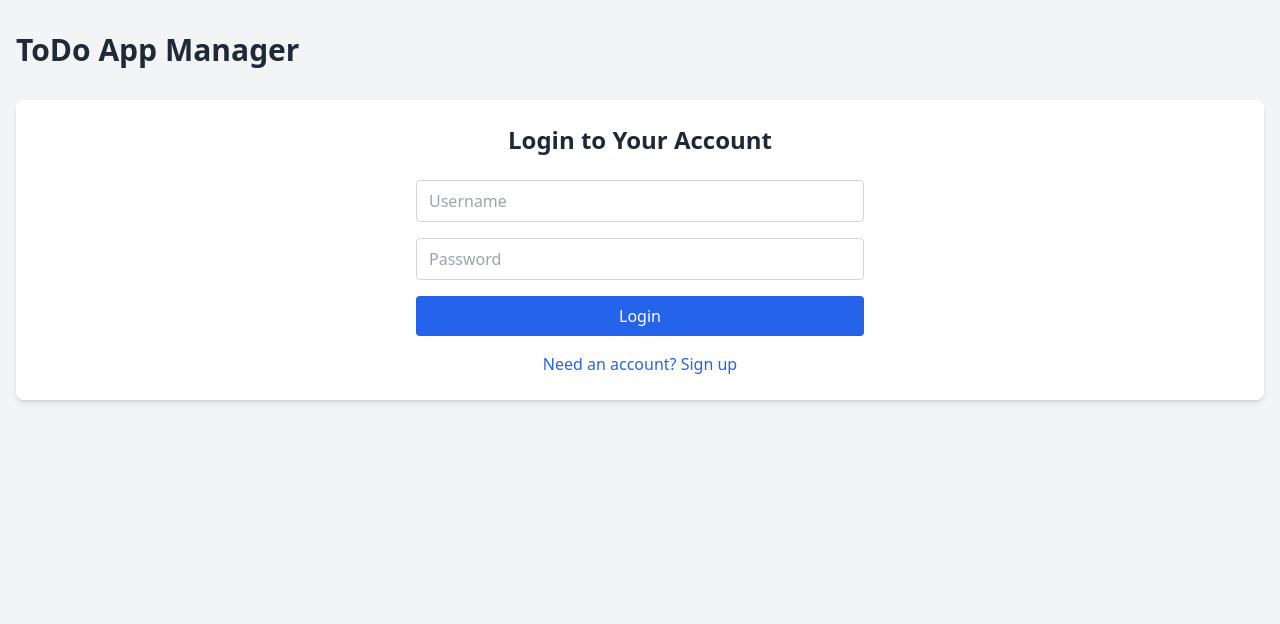
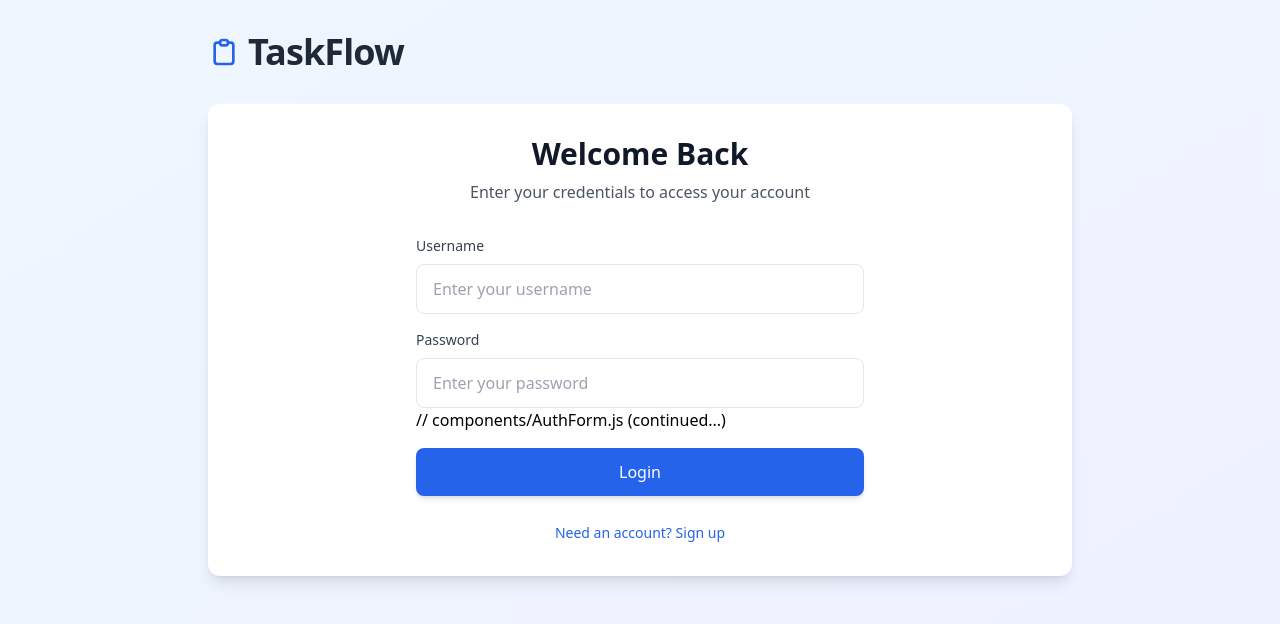
Before and after one commit to dwija12903/to-do-list-app, a React (Create React App) app in the folder frontend/: page / in a window 1280 px wide. Shown: the top 624 px of the page. Built offline with nearby package versions, Linux system fonts and the light colour scheme.

Commit message:
update frontend

```diff
--- a/frontend/src/App.js
+++ b/frontend/src/App.js
@@ -1,4 +1,3 @@
-// App.js
 import React, { useState, useEffect } from 'react';
 import axios from 'axios';
 import AuthForm from './components/AuthForm';
@@ -32,20 +31,25 @@ const App = () => {
   };
 
   return (
-    <div className="min-h-screen bg-gray-100">
-      <div className="container mx-auto px-4 py-8">
+    <div className="min-h-screen bg-gradient-to-br from-blue-50 to-indigo-50">
+      <div className="container mx-auto px-4 py-8 max-w-4xl">
         <header className="flex justify-between items-center mb-8">
-          <h1 className="text-3xl font-semibold text-gray-800">ToDo App Manager</h1>
+          <div className="flex items-center space-x-2">
+            <svg className="w-8 h-8 text-blue-600" fill="none" stroke="currentColor" viewBox="0 0 24 24">
+              <path strokeLinecap="round" strokeLinejoin="round" strokeWidth="2" d="M9 5H7a2 2 0 00-2 2v12a2 2 0 002 2h10a2 2 0 002-2V7a2 2 0 00-2-2h-2M9 5a2 2 0 002 2h2a2 2 0 002-2M9 5a2 2 0 012-2h2a2 2 0 012 2" />
+            </svg>
+            <h1 className="text-4xl font-bold text-gray-800 tracking-tight">TaskFlow</h1>
+          </div>
           {token && (
             <button
               onClick={handleLogout}
-              className="bg-blue-600 text-white px-4 py-2 rounded hover:bg-blue-700 transition duration-300 ease-in-out"
+              className="bg-white text-blue-600 px-6 py-2 rounded-lg shadow-sm hover:shadow-md transition-all duration-300 border border-blue-100 hover:border-blue-200 font-medium"
             >
               Logout
             </button>
           )}
         </header>
-        <main className="bg-white rounded-lg shadow-md p-6">
+        <main className="bg-white rounded-xl shadow-lg p-8 transition-all duration-300 hover:shadow-xl">
           {token ? (
             <TodoList tasks={tasks} setTasks={setTasks} token={token} />
           ) : (
--- a/frontend/src/components/AuthForm.js
+++ b/frontend/src/components/AuthForm.js
@@ -1,4 +1,3 @@
-// components/AuthForm.js
 import React, { useState } from 'react';
 import axios from 'axios';
 import { API_URL } from '../config';
@@ -8,10 +7,14 @@ const AuthForm = ({ setToken }) => {
     const [username, setUsername] = useState('');
     const [password, setPassword] = useState('');
     const [error, setError] = useState('');
+    const [isSubmitting, setIsSubmitting] = useState(false);
 
     const handleSubmit = async (e) => {
         e.preventDefault();
+        if (isSubmitting) return;
+
         setError('');
+        setIsSubmitting(true);
         try {
             const response = await axios.post(`${API_URL}/users/${isLogin ? 'login' : 'register'}`, {
                 username,
@@ -21,45 +24,84 @@ const AuthForm = ({ setToken }) => {
             setToken(response.data.token);
         } catch (error) {
             setError(error.response?.data?.message || 'An error occurred');
+        } finally {
+            setIsSubmitting(false);
         }
     };
 
     return (
         <div className="max-w-md mx-auto">
-            <h2 className="text-2xl font-semibold text-center mb-6 text-gray-800">
-                {isLogin ? 'Login to Your Account' : 'Create a New Account'}
+            <div className="text-center mb-8">
+                <h2 className="text-3xl font-bold text-gray-900 mb-2">
+                    {isLogin ? 'Welcome Back' : 'Create Account'}
                 </h2>
+                <p className="text-gray-600">
+                    {isLogin
+                        ? 'Enter your credentials to access your account'
+                        : 'Sign up for a new account to get started'}
+                </p>
+            </div>
             <form onSubmit={handleSubmit} className="space-y-4">
+                <div className="space-y-2">
+                    <label className="block text-sm font-medium text-gray-700">Username</label>
                     <input
                         type="text"
-                    placeholder="Username"
                         value={username}
                         onChange={(e) => setUsername(e.target.value)}
                         required
-                    className="w-full px-3 py-2 rounded border border-gray-300 focus:outline-none focus:ring-2 focus:ring-blue-500"
+                        className="w-full px-4 py-3 rounded-lg border border-gray-200 focus:border-blue-500 focus:ring-2 focus:ring-blue-200 transition-all duration-300"
+                        placeholder="Enter your username"
                     />
+                </div>
+                <div className="space-y-2">
+                    <label className="block text-sm font-medium text-gray-700">Password</label>
                     <input
                         type="password"
-                    placeholder="Password"
                         value={password}
                         onChange={(e) => setPassword(e.target.value)}
                         required
-                    className="w-full px-3 py-2 rounded border border-gray-300 focus:outline-none focus:ring-2 focus:ring-blue-500"
+                        className="w-full px-4 py-3 rounded-lg border border-gray-200 focus:border-blue-500 focus:ring-2 focus:ring-blue-200 transition-all duration-300"
+                        placeholder="Enter your password"
                     />
+                </div>
+                // components/AuthForm.js (continued...)
+                {error && (
+                    <div className="bg-red-50 text-red-600 p-3 rounded-lg text-sm">
+                        <svg className="w-5 h-5 inline-block mr-2" fill="none" stroke="currentColor" viewBox="0 0 24 24">
+                            <path strokeLinecap="round" strokeLinejoin="round" strokeWidth="2" d="M12 8v4m0 4h.01M21 12a9 9 0 11-18 0 9 9 0 0118 0z" />
+                        </svg>
+                        {error}
+                    </div>
+                )}
                 <button
                     type="submit"
-                    className="w-full bg-blue-600 text-white py-2 rounded hover:bg-blue-700 transition duration-300 ease-in-out"
+                    disabled={isSubmitting}
+                    className={`w-full py-3 rounded-lg font-medium transition-all duration-300 ${isSubmitting
+                            ? 'bg-gray-100 text-gray-400 cursor-not-allowed'
+                            : 'bg-blue-600 text-white hover:bg-blue-700 shadow-md hover:shadow-lg'
+                        }`}
                 >
-                    {isLogin ? 'Login' : 'Sign Up'}
+                    {isSubmitting ? (
+                        <span className="flex items-center justify-center">
+                            <svg className="animate-spin h-5 w-5 mr-2" fill="none" viewBox="0 0 24 24">
+                                <circle className="opacity-25" cx="12" cy="12" r="10" stroke="currentColor" strokeWidth="4" />
+                                <path className="opacity-75" fill="currentColor" d="M4 12a8 8 0 018-8V0C5.373 0 0 5.373 0 12h4zm2 5.291A7.962 7.962 0 014 12H0c0 3.042 1.135 5.824 3 7.938l3-2.647z" />
+                            </svg>
+                            {isLogin ? 'Logging in...' : 'Creating account...'}
+                        </span>
+                    ) : (
+                        isLogin ? 'Login' : 'Create Account'
+                    )}
                 </button>
             </form>
-            {error && <p className="text-red-500 text-center mt-4">{error}</p>}
+            <div className="mt-6 text-center">
                 <button
                     onClick={() => setIsLogin(!isLogin)}
-                className="w-full mt-4 text-blue-600 hover:text-blue-800 transition duration-300 ease-in-out"
+                    className="text-blue-600 hover:text-blue-800 transition-colors duration-300 text-sm font-medium"
                 >
                     {isLogin ? 'Need an account? Sign up' : 'Already have an account? Login'}
                 </button>
+            </div>
         </div>
     );
 };
--- a/frontend/src/components/ToDoForm.js
+++ b/frontend/src/components/ToDoForm.js
@@ -1,14 +1,15 @@
-// components/TodoForm.js
 import React, { useState } from 'react';
 import axios from 'axios';
 import { API_URL } from '../config';
 
 const TodoForm = ({ setTasks, token }) => {
     const [taskText, setTaskText] = useState('');
+    const [isSubmitting, setIsSubmitting] = useState(false);
 
     const handleSubmit = async (e) => {
         e.preventDefault();
-        if (taskText.trim()) {
+        if (taskText.trim() && !isSubmitting) {
+            setIsSubmitting(true);
             try {
                 const response = await axios.post(`${API_URL}/tasks`, {
                     text: taskText,
@@ -20,24 +21,30 @@ const TodoForm = ({ setTasks, token }) => {
                 setTaskText('');
             } catch (error) {
                 console.error('Error adding task:', error.response?.data?.errors || error.message);
+            } finally {
+                setIsSubmitting(false);
             }
         }
     };
 
     return (
-        <form onSubmit={handleSubmit} className="flex space-x-2 mb-6">
+        <form onSubmit={handleSubmit} className="relative">
             <input
                 type="text"
                 value={taskText}
                 onChange={(e) => setTaskText(e.target.value)}
-                placeholder="Add a new task"
-                className="flex-grow px-3 py-2 rounded border border-gray-300 focus:outline-none focus:ring-2 focus:ring-blue-500"
+                placeholder="What needs to be done?"
+                className="w-full px-6 py-3 rounded-lg border border-gray-200 focus:border-blue-500 focus:ring-2 focus:ring-blue-200 transition-all duration-300 pr-24 text-lg"
             />
             <button
                 type="submit"
-                className="bg-blue-600 text-white px-4 py-2 rounded hover:bg-blue-700 transition duration-300 ease-in-out"
+                disabled={isSubmitting || !taskText.trim()}
+                className={`absolute right-2 top-1/2 transform -translate-y-1/2 px-4 py-2 rounded-md font-medium transition-all duration-300 ${isSubmitting || !taskText.trim()
+                        ? 'bg-gray-100 text-gray-400 cursor-not-allowed'
+                        : 'bg-blue-600 text-white hover:bg-blue-700'
+                    }`}
             >
-                Add Task
+                {isSubmitting ? 'Adding...' : 'Add Task'}
             </button>
         </form>
     );
```
Also changed, not shown: frontend/src/components/ToDoItem.js (+25 -8 lines), frontend/src/components/TodoList.js (+14 -10 lines). Lines whose indentation alone changed are shown as unchanged.
